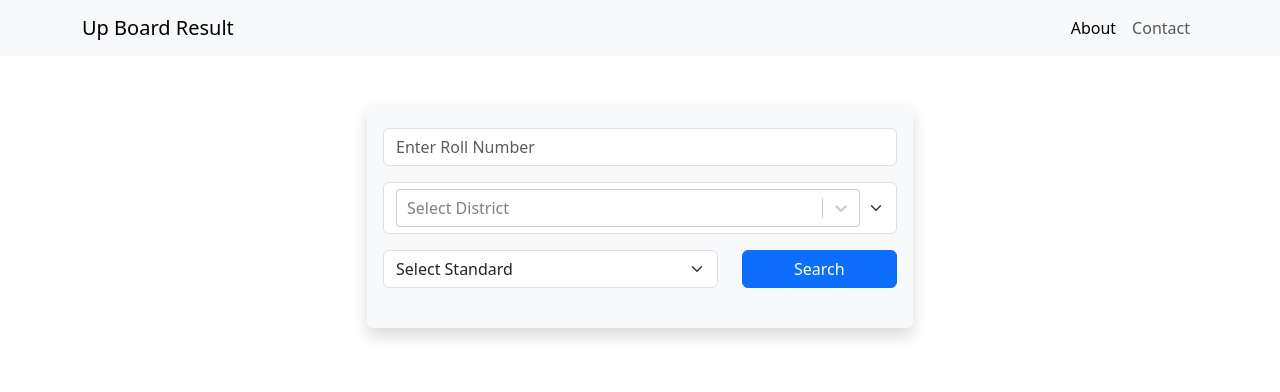
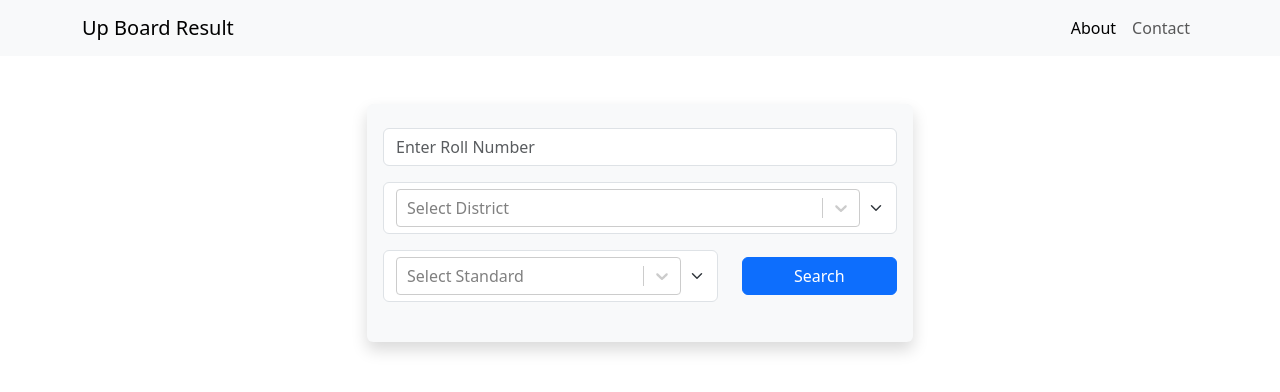
Before and after one commit to theajthakur/UPB_Intermediate_Result_FrontEND, a React (Vite) app: page / in a window 1280 px wide. Shown: the top 392 px of the page. Built offline with nearby package versions, Linux system fonts and the light colour scheme.

Commit message:
Showing Pie Chart of Marks

```diff
--- a/index.html
+++ b/index.html
@@ -4,9 +4,6 @@
     <meta charset="UTF-8" />
     <link rel="icon" type="image/svg+xml" href="/vite.svg" />
     <meta name="viewport" content="width=device-width, initial-scale=1.0" />
-    <title>Vite + React</title>
-
-    <!-- Basic Meta Tags -->
     <title>UPMSP Result Fetcher WebApp | Real-time Results & Percentage</title>
     <meta
       name="description"
--- a/package.json
+++ b/package.json
@@ -15,7 +15,8 @@
     "react": "^19.0.0",
     "react-dom": "^19.0.0",
     "react-router-dom": "^7.5.2",
-    "react-select": "^5.10.1"
+    "react-select": "^5.10.1",
+    "recharts": "^2.15.3"
   },
   "devDependencies": {
     "@eslint/js": "^9.22.0",
--- a/src/components/ResultTable.jsx
+++ b/src/components/ResultTable.jsx
@@ -1,6 +1,24 @@
-import React from "react";
+import React, { useState } from "react";
+import {
+  BarChart,
+  Bar,
+  XAxis,
+  YAxis,
+  Tooltip,
+  Legend,
+  CartesianGrid,
+} from "recharts";
 
 export default function ResultTable({ data }) {
+  const marksData = [];
+  data.marks.map((m) => {
+    const tmp = {};
+    tmp.name = m.subject;
+    tmp.value = parseInt(m.obtained_total);
+    marksData.push(tmp);
+  });
+  const COLORS = ["#0088FE", "#00C49F", "#FFBB28", "#FF8042"];
+
   return (
     <div className="mt-5">
       <table className="table table-striped">
@@ -59,6 +77,18 @@ export default function ResultTable({ data }) {
           )}
         </tbody>
       </table>
+      <BarChart width={500} height={400} data={marksData}>
+        <CartesianGrid strokeDasharray="3 3" />
+        <XAxis dataKey="name" />
+        <YAxis />
+        <Tooltip />
+        <Legend />
+        <Bar dataKey="value" fill="#8884d8">
+          {marksData.map((entry, index) => (
+            <Cell key={`cell-${index}`} fill={COLORS[index % COLORS.length]} />
+          ))}
+        </Bar>
+      </BarChart>
     </div>
   );
 }
--- a/src/components/UserRollInput.jsx
+++ b/src/components/UserRollInput.jsx
@@ -2,7 +2,8 @@ import React, { useState } from "react";
 import Select from "react-select";
 import ResultTable from "./ResultTable";
 import Loader from "./helper/Loader";
-const options = [
+
+const districtList = [
   { value: "", label: "Select" },
   { value: "01", label: "AGRA - 01" },
   { value: "06", label: "ALIGARH - 06" },
@@ -81,15 +82,23 @@ const options = [
   { value: "85", label: "VARANASI - 85" },
 ];
 
+const standardList = [
+  { value: "", label: "Select Standard" },
+  { value: "10", label: "High School (10)" },
+  { value: "12", label: "Intermediate (12)" },
+];
 export default function UserRollInput() {
   const [roll, setRoll] = useState("");
-  const [standard, setStandard] = useState("");
+  const [standard, setStandard] = useState(null);
   const [district, setDistrict] = useState(null);
   const [data, setData] = useState(null);
   const [errorMessage, setErrorMessage] = useState(null);
   const [loading, setLoading] = useState(false);
-  const handleChange = (district) => {
+  const handleDistrict = (district) => {
     setDistrict(district);
+  };
+  const handleStandard = (standard) => {
+    setStandard(standard);
   };
   const fetchResult = async () => {
     setErrorMessage(null);
@@ -104,7 +113,7 @@ export default function UserRollInput() {
     try {
       const apiUrl = import.meta.env.VITE_API_URL;
       const response = await fetch(
-        `${apiUrl}/${standard}/${district.value}/${roll}`
+        `${apiUrl}/${standard.value}/${district.value}/${roll}`
       );
       const mdata = await response.json();
 
@@ -152,22 +161,22 @@ export default function UserRollInput() {
                 <div className="col-sm-12 my-2">
                   <Select
                     value={district}
-                    onChange={handleChange}
-                    options={options}
+                    onChange={handleDistrict}
+                    options={districtList}
                     isSearchable
                     placeholder="Select District"
                     className="form-select"
                   />
                 </div>
                 <div className="col-sm-8 my-2">
-                  <select
+                  <Select
+                    value={standard}
+                    onChange={handleStandard}
+                    options={standardList}
+                    isSearchable
+                    placeholder="Select Standard"
                     className="form-select"
-                    onChange={(event) => setStandard(event.target.value)}
-                  >
-                    <option value="">Select Standard</option>
-                    <option value="10">10</option>
-                    <option value="12">12</option>
-                  </select>
+                  />
                 </div>
                 <div className="col-sm-4 my-2">
                   <button
```
